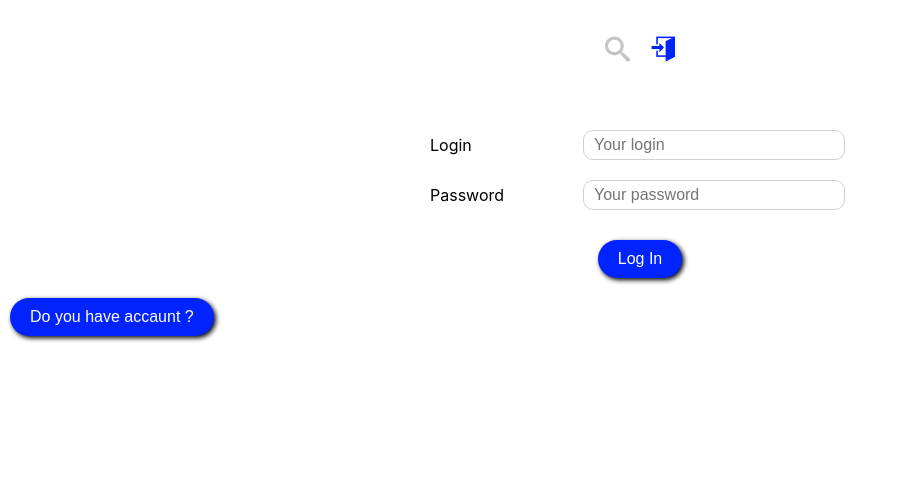
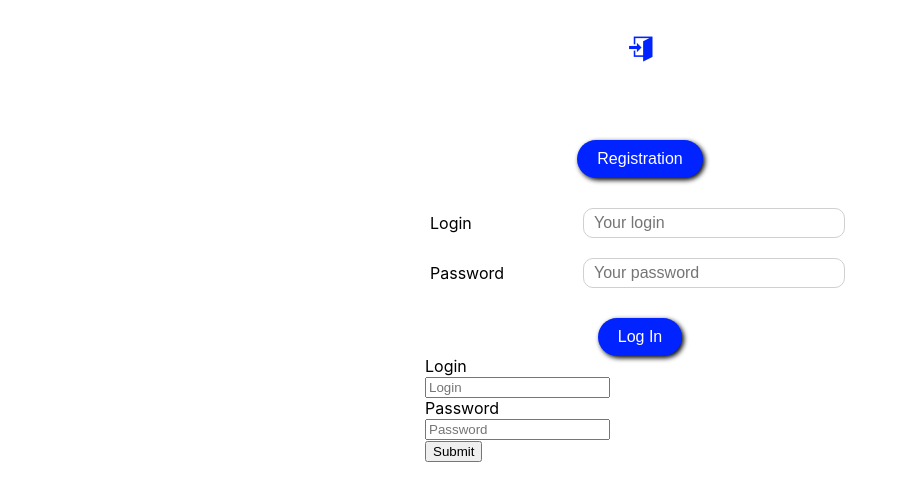
Before and after one commit to StonehengeKh/darktwitter, a React (Create React App) app: page /auth in a window 1280 px wide. Shown: the top 500 px of the page, without its empty margins (0-900 px from the left). Built offline with nearby package versions, Linux system fonts and the light colour scheme.

Commit message:
add redux form login

```diff
--- a/package.json
+++ b/package.json
@@ -3,16 +3,17 @@
   "version": "0.1.0",
   "private": true,
   "dependencies": {
-    "jwt-decode": "2.2.0",
     "axios": "0.19.0",
     "graphql-request": "^1.8.2",
     "http-proxy-middleware": "^0.20.0",
+    "jwt-decode": "2.2.0",
     "react": "16.9.0",
     "react-dom": "16.9.0",
     "react-redux": "7.1.0",
     "react-router-dom": "5.0.1",
     "react-scripts": "3.1.1",
     "redux": "4.0.4",
+    "redux-form": "8.2.6",
     "redux-logger": "3.0.6",
     "redux-thunk": "2.3.0"
   },
--- a/src/App.js
+++ b/src/App.js
@@ -33,7 +33,7 @@ export const ROUTERS = [
     },
     path: "/search",
     component: Search,
-    privateRoute: false,
+    privateRoute: true,
     className: "header__link icon-search",
     exact: true,
     role: ["user", "admin"]
--- a/src/actions/user.js
+++ b/src/actions/user.js
@@ -67,10 +67,10 @@ const userRequestLogin = () => ({
   type: types.USER_REQUEST_LOGIN
 });
 
-const userRequestLoginSuccess = payload => ({
-  type: types.USER_REQUEST_LOGIN_SUCCESS,
-  payload
-});
+// const userRequestLoginSuccess = payload => ({
+//   type: types.USER_REQUEST_LOGIN_SUCCESS,
+//   payload
+// });
 
 const userRequestLoginFail = payload => ({
   type: types.USER_REQUEST_LOGIN_FAIL,
--- a/src/components/Add post/index.js
+++ b/src/components/Add post/index.js
@@ -7,8 +7,8 @@ import "./style.css";
 class AddRecipes extends React.Component {
 
 
+
   render() {
-
     return (
       <div>
       add new post
--- a/src/components/Login/index.js
+++ b/src/components/Login/index.js
@@ -3,6 +3,8 @@ import React, { Component } from "react";
 import { connect } from "react-redux";
 import * as actions from "../../actions/user";
 import { Input } from "../Input";
+import { Field, reduxForm } from 'redux-form'
+import {renderField,  validate} from '../../utils/valid'
 import './style.css'
 
 const FORM_TEMPLATE = {
@@ -82,9 +84,15 @@ class Login extends Component {
 		const values = Object.keys(this.state.form).reduce((prev, elem) => {
 			return { ...prev, [elem]: this.state.form[elem].value };
 		}, {});
+		console.log(values)
 		userLogin(values)
 		this.clearEvent()
 	};
+
+	submit = values => {
+		const { userLogin } = this.props;
+		userLogin(values)
+	}
 
 	render() {
 		const { form } = this.state;
@@ -108,19 +116,48 @@ class Login extends Component {
 						Log In
 					</button>
 				</form>
+				<LoginForm onSubmit={this.submit} />
 			</div>
 		);
 	}
 }
 
+let field = [
+	{
+		name: "login",
+		type:"text",
+		label:"Login"
+	},
+	{
+		name: "password",
+		type:"password",
+		label:"Password"
+	}
 
-const mapStateToProps = state => {
-	return {
-		user: state.userReduser.user,
-	};
-};
+]
+
+let LoginForm = props => {
+	const { handleSubmit, submitting } = props
+	return (
+	  <form onSubmit={handleSubmit}>
+		 { field.map((elem, index)=> {
+			 const {name, type, label} = elem
+			return <div key={index} >
+ 				<Field name={name} component={renderField} type={type}  label={label} />
+				</div>
+		 })}
+		<button type="submit" disabled={submitting}>Submit</button>
+	  </form>
+	)
+  }
+
+  LoginForm = reduxForm({
+	form: 'Login',
+	validate
+  })(LoginForm)
+
 
 export default connect(
-	mapStateToProps,
+	null,
 	actions
 )(Login);
--- a/src/components/Login/style.css
+++ b/src/components/Login/style.css
@@ -5,3 +5,10 @@
 .input-error {
   color:red;
 }
+.span-error {
+  color: red;
+}
+
+.div-error {
+  border: 2px solid red;
+}
--- a/src/components/Registration/index.js
+++ b/src/components/Registration/index.js
@@ -1,6 +1,8 @@
 import React, { Component } from "react";
 import { connect } from "react-redux";
 import * as actions from "../../actions/user";
+import { Field, reduxForm } from 'redux-form'
+import {renderField,  validate} from '../../utils/valid'
 import { Input } from "../Input";
 
 export const FORM_TEMPLATE = {
@@ -99,6 +101,8 @@ class Registration extends Component {
 		this.clearInput();
 	};
 
+	submit = values => console.log(values)
+
 	render() {
 		const { form } = this.state;
 		return (
@@ -123,19 +127,61 @@ class Registration extends Component {
 						Registration
 					</button> : null}
 				</form>
+				<RegistrationForm onSubmit={this.submit} />
 			</div>
 		);
 	}
 }
 
+let field = [
+	{
+		name: "nick",
+		type:"text",
+		label:"Nick"
+	},
+	{
+		name: "login",
+		type:"text",
+		label:"Login"
+	},
+	{
+		name: "password",
+		type:"password",
+		label:"Password"
+	},
+	{
+		name: "confirmPassword",
+		type:"password",
+		label:"Confirm password"
+	}
 
-const mapStateToProps = state => {
-	return {
-		user: state.userReduser.user
-	};
-};
+]
+
+let RegistrationForm = props => {
+	const { handleSubmit, submitting } = props
+	return (
+	  <form onSubmit={handleSubmit}>
+		 { field.map((elem, index)=> {
+			 const {name, type, label} = elem
+			return <div key={index} >
+ 				<Field name={name} component={renderField} type={type}  label={label} />
+				</div>
+		 })}
+		<button type="submit" disabled={submitting}>Submit</button>
+	  </form>
+	)
+  }
+
+  RegistrationForm = reduxForm({
+	form: 'Registration',
+	validate
+  })(RegistrationForm)
+
+
+
+
 
 export default connect(
-	mapStateToProps,
+null,
 	actions
 )(Registration);
--- a/src/containers/Auth/index.js
+++ b/src/containers/Auth/index.js
@@ -16,15 +16,17 @@ export class Auth extends Component {
 		const { login } = this.state;
 		return (
 			<div>
-				<div>
+				<div className="wrap">
+
 					{isFetching && <p>Loading...</p>}
+					{login ? (
+						<button onClick={this.toggleAuthProperty} className="button">Registration</button>
+					) : (
+							<button onClick={this.toggleAuthProperty} className="button">Login</button>
+						)}
 					{login ? <Login /> : <Regisration />}
 
-					{login ? (
-						<button onClick={this.toggleAuthProperty} className="button">Do you have accaunt ?</button>
-					) : (
-							<button onClick={this.toggleAuthProperty} className="button">I already have an account</button>
-						)}
+
 				</div>
 				{incorected && <p className="error text_response">Incorected login/password</p>}
 				{mailExists && <p className="error text_response">Email already exists</p>}
--- a/src/containers/My page/index.js
+++ b/src/containers/My page/index.js
@@ -4,8 +4,10 @@ import { connect } from "react-redux";
 import "./style.css";
 
 
+
 class MyPage extends Component {
 	state = { modal: false };
+
 
 	render() {
 		const {user} = this.props
--- a/src/reducers/index.js
+++ b/src/reducers/index.js
@@ -2,8 +2,10 @@ import { combineReducers } from 'redux';
 
 import userReduser from './user';
 import postsReduser from './posts';
+import { reducer as formReducer } from 'redux-form'
 
 export default combineReducers({
 	userReduser,
-	postsReduser
+	postsReduser,
+	form: formReducer
 });
--- /dev/null
+++ b/src/utils/valid.js
@@ -0,0 +1,44 @@
+
+import React from 'react'
+
+export const renderField = ({
+    input,
+    label,
+    type,
+    meta: { touched, error, warning }
+  }) => (
+    <div>
+      <label>{label}</label>
+      <div>
+        <input {...input} placeholder={label} type={type}  className={ touched && error ? "div-error" : null }/>
+        {touched &&
+          ((error && <span className="span-error">{error}</span>) ||
+            (warning && <span>{warning}</span>))}
+      </div>
+    </div>
+  )
+
+  export const validate = values => {
+    const errors = {}
+    if (!values.nick) {
+      errors.nick = 'Required'
+    } else if (values.nick.length < 3) {
+      errors.nick = 'Must be 3 characters or more'
+    }
+    if (!values.login) {
+      errors.login = 'Required'
+    } else if (values.login.length < 3) {
+      errors.login = 'Must be 3 characters or more'
+    }
+    if (!values.password) {
+      errors.password = 'Required'
+    } else if (values.password.length < 5) {
+        errors.password = 'Must be 5 characters or more'
+    }
+    if (!values.confirmPassword) {
+      errors.confirmPassword = 'Required'
+    } else if (values.confirmPassword !== values.password) {
+        errors.confirmPassword = 'Confirm password bad'
+    }
+    return errors
+  }
```
Also changed, not shown: 1 other file (tests, documents, lock files or other folders).
